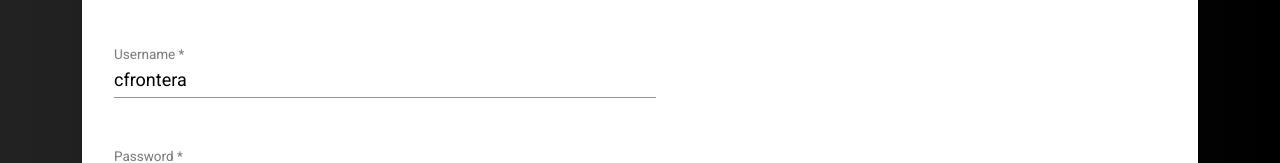
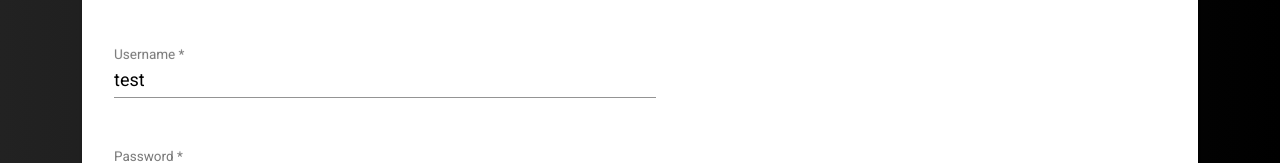
Before and after one commit to CamilaFrontera/angular, an Angular app in the folder proyectofinal/proyecto/: page /login in a window 1280 px wide. Shown: the part 127-290 px from the top of the page. Built offline with nearby package versions, Linux system fonts and the light colour scheme.

Commit message:
valor por defecto de usuario existente

```diff
--- a/proyectofinal/proyecto/src/app/components/login/login.component.ts
+++ b/proyectofinal/proyecto/src/app/components/login/login.component.ts
@@ -44,7 +44,7 @@ export class LoginComponent implements OnInit, AfterViewInit {
 
 
   loginForm: FormGroup = this.formBuilder.group({
-    username: new FormControl('cfrontera', Validators.required),
+    username: new FormControl('test', Validators.required),
     password: new FormControl('test', [Validators.required, Validators.minLength(4)]),
   });
 
```
